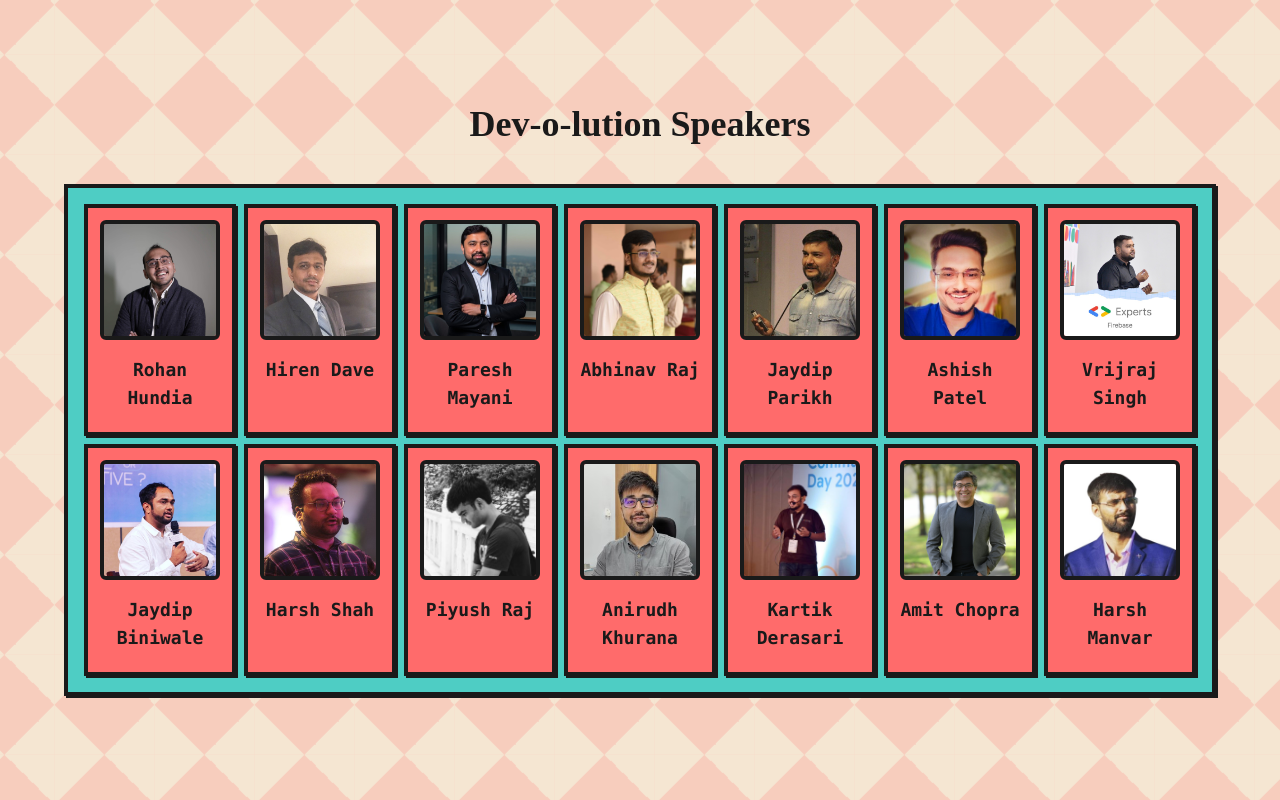
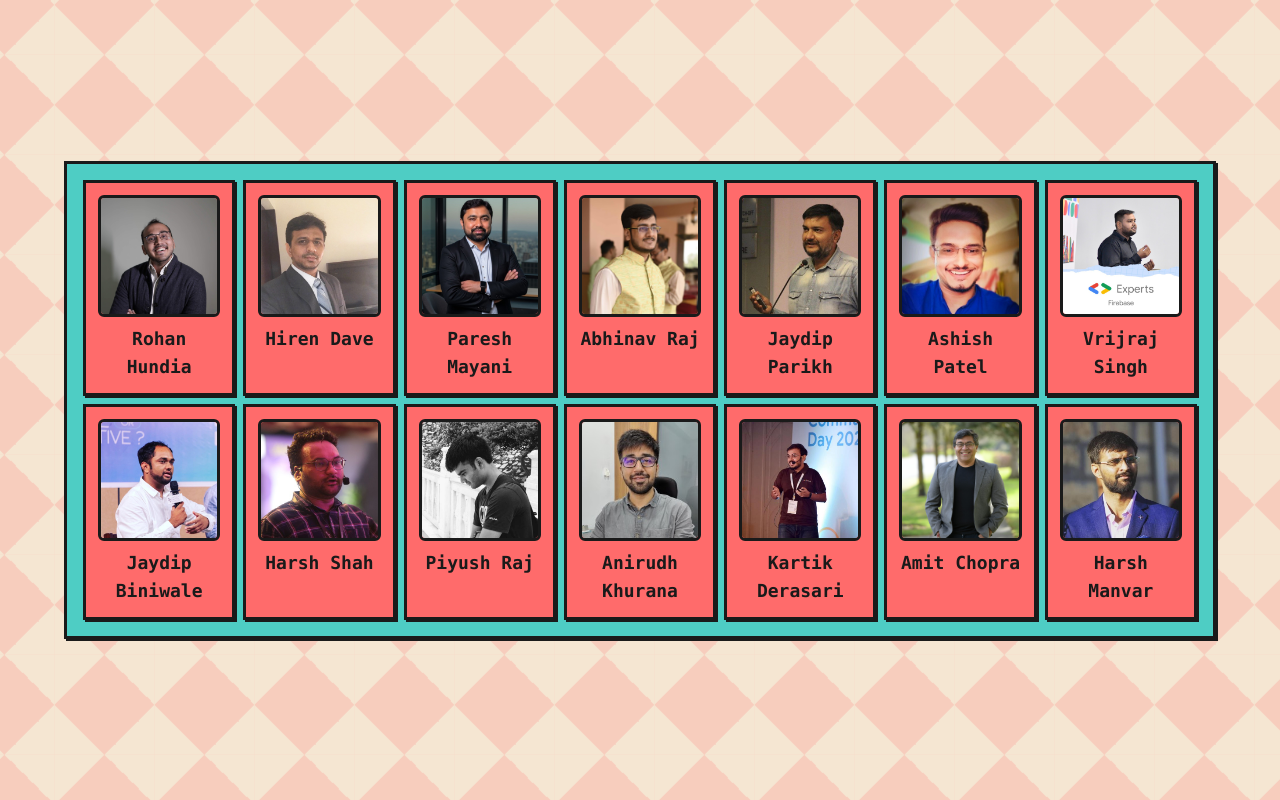
Before and after one commit to gdg-da/devolution, a Next.js app: page /banner in a window 1280 px wide. Built offline with nearby package versions, Linux system fonts and the light colour scheme; a web font is replaced by a local one.

Commit message:
style(banner): adjust border thickness and layout for BannerCard component

```diff
--- a/src/components/Banner.tsx
+++ b/src/components/Banner.tsx
@@ -8,10 +8,10 @@ interface BannerProps {
 }
 
 const BannerCard: React.FC<BannerProps> = ({ name, photo }) => (
-    <div className="bg-[#ff6b6b] p-3 border-4 border-[#1a1a1a] shadow-neo-banner">
+    <div className="bg-[#ff6b6b] p-3 border-[3px] border-[#1a1a1a] shadow-neo-banner">
         <div className="flex flex-col">
-            <Image src={photo} alt={name} width={1500} height={1500} className="mx-auto w-40 lg:w-52 rounded-md border-4 border-[#1a1a1a] mb-4" />
-            <h3 className="text-lg text-center font-bold mb-2">{name}</h3>
+            <Image src={photo} alt={name} width={1500} height={1500} className="mx-auto rounded-md border-[3px] border-[#1a1a1a] mb-2" />
+            <h3 className="text-lg text-center font-bold">{name}</h3>
         </div>
     </div>
 )
@@ -80,8 +80,7 @@ export default function Banner() {
         <div className="flex flex-col items-center justify-center min-h-screen bg-[#f5e6d3] font-mono text-[#1a1a1a] overflow-x-hidden scroll-smooth">
             <div className="zigzag-bg fixed inset-0 z-0 opacity-20 pointer-events-none"></div>
             <main className="container mx-auto px-4 relative z-10 lg:px-16">
-                <h1 className="text-4xl font-bold text-center mb-10 retro-text">Dev-o-lution Speakers</h1>
-                <div className="bg-[#4ecdc4] p-4 border-4 border-[#1a1a1a] shadow-neo-banner">
+                <div className="bg-[#4ecdc4] p-4 border-[3px] border-[#1a1a1a] shadow-neo-banner">
                     <div className="grid grid-cols-2 lg:grid-cols-7 gap-2">
                         {speakers.map((speaker, index) => (
                             <BannerCard key={index} {...speaker} />
```
Also changed, not shown: public/HarshM.jpg.
